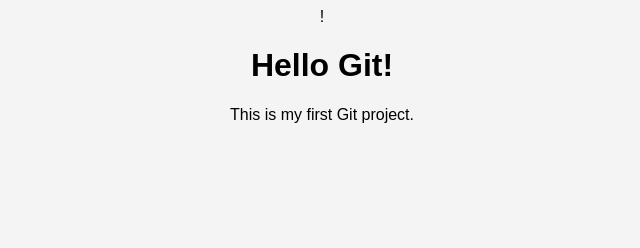
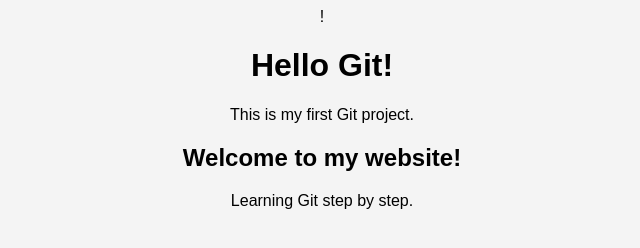
Before and after one commit to elgeneralxg/learning-website, a plain HTML site: page index.html in a window 1280 px wide. Shown: the whole page, without its empty margins (318-958 px from the left). Drawn offline with Linux system fonts and the light colour scheme.

Commit message:
Update website content

```diff
--- a/index.html
+++ b/index.html
@@ -8,7 +8,8 @@
 <body>
     <h1>Hello Git!</h1>
     <p>This is my first Git project.</p>
-
+    <h2>Welcome to my website!</h2>
+    <p>Learning Git step by step.</p>
     <script src="script.js"></script>
 </body>
 </html>
```
